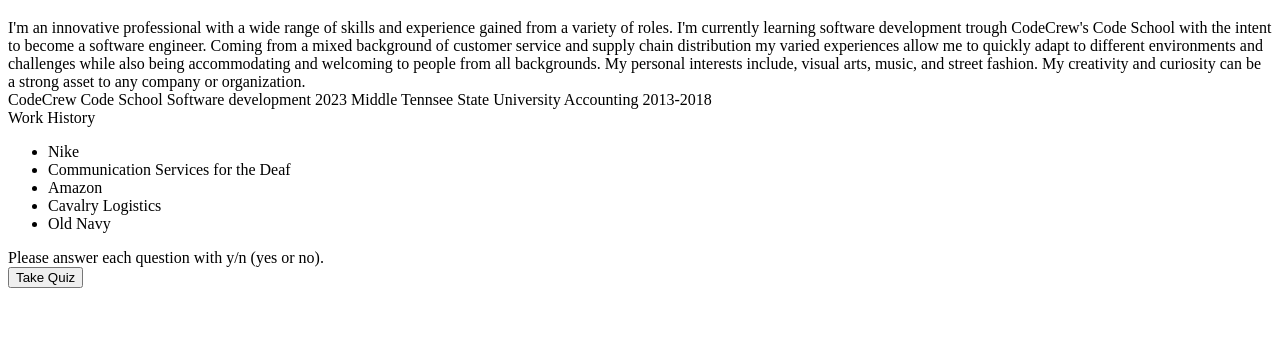
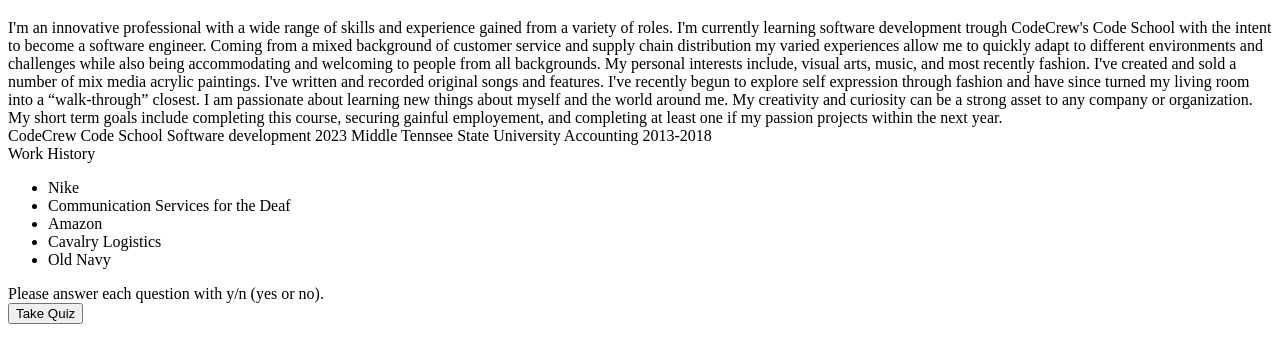
Before and after one commit to chillgatez/201-Class02, a plain HTML site: page index.html in a window 1280 px wide. Shown: the part 61-424 px from the top of the page. Drawn offline with Linux system fonts and the light colour scheme.

Commit message:
rounded out bio

```diff
--- a/index.html
+++ b/index.html
@@ -13,7 +13,11 @@
 <Body>
     <h1>Some things about Kelsee</h1>
     <article>
-           I'm an innovative professional with a wide range of skills and experience gained from a variety of roles. I'm currently learning software development trough CodeCrew's Code School with the intent to become a software engineer. Coming from a mixed background of customer service and supply chain distribution my varied experiences allow me to quickly adapt to different environments and challenges while also being accommodating and welcoming to people from all backgrounds. My personal interests include, visual arts, music, and street fashion. My creativity and curiosity can be a strong asset to any company or organization.
+           I'm an innovative professional with a wide range of skills and experience gained from a variety of roles. I'm currently learning software development trough CodeCrew's Code School with the intent to become a software engineer. Coming from a mixed background of customer service and supply chain distribution my varied experiences allow me to quickly adapt to different environments and challenges while also being accommodating and welcoming to people from all backgrounds.
+
+           My personal interests include, visual arts, music, and most recently fashion. I've created and sold a number of mix media acrylic paintings. I've written and recorded original songs and features. I've recently begun to explore self expression through fashion and have since turned my living room into a <q>walk-through</q> closest.
+
+           I am passionate about learning new things about myself and the world around me. My creativity and curiosity can be a strong asset to any company or organization. My short term goals include completing this course, securing gainful employement, and completing at least one if my passion projects within the next year.
 
     </article>
 
```
